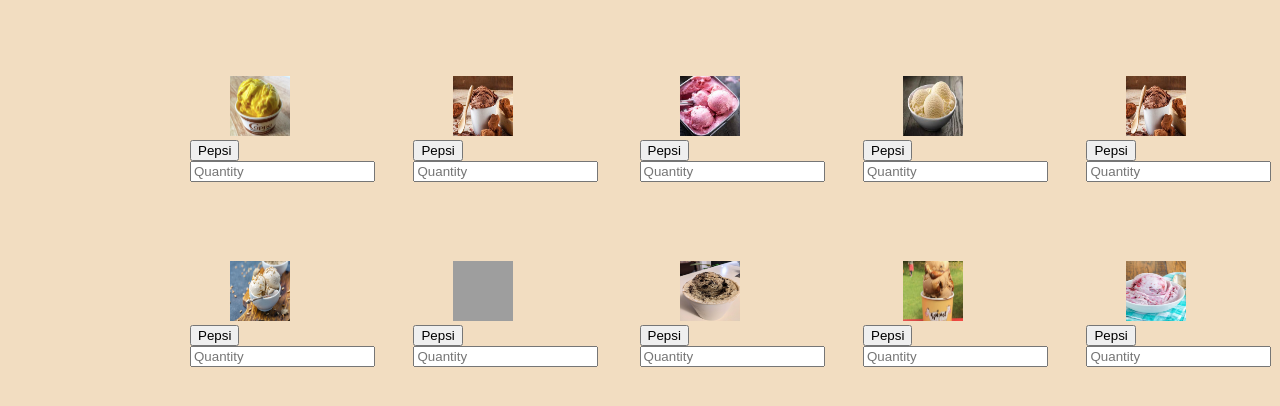
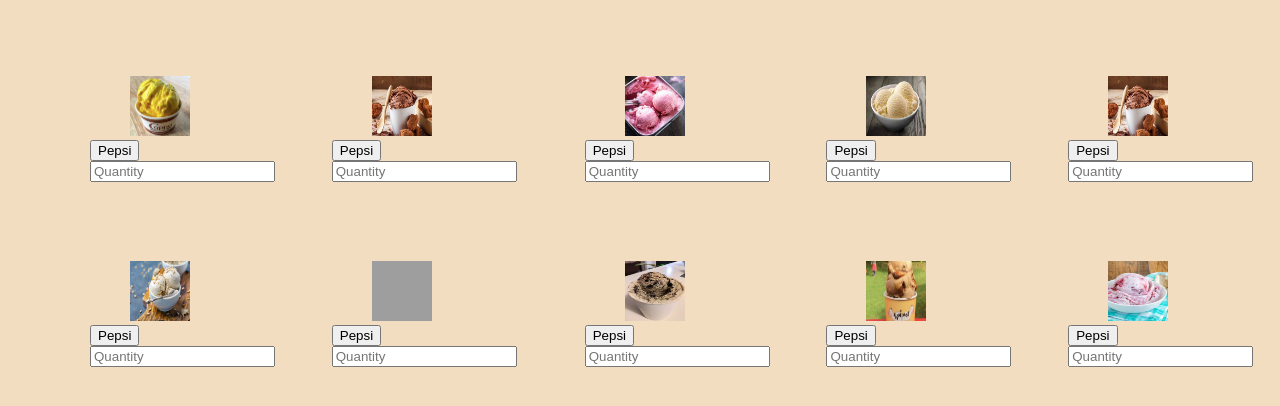
Before and after one commit to AnushaGuruswamy/vending-machine, a plain HTML site: page vending machine/index.html in a window 1280 px wide. Shown: the part 394-800 px from the top of the page. Drawn offline with Linux system fonts and the light colour scheme; grey boxes are pictures that could not be loaded.

Commit message:
Add files via upload

```diff
--- a/vending machine/index.html
+++ b/vending machine/index.html
@@ -23,7 +23,7 @@
 		table{
 		position: fixed;
 		margin-top: 30px;
-		margin-left: 150px;
+		margin-left: 50px;
 
 		}
 
```
